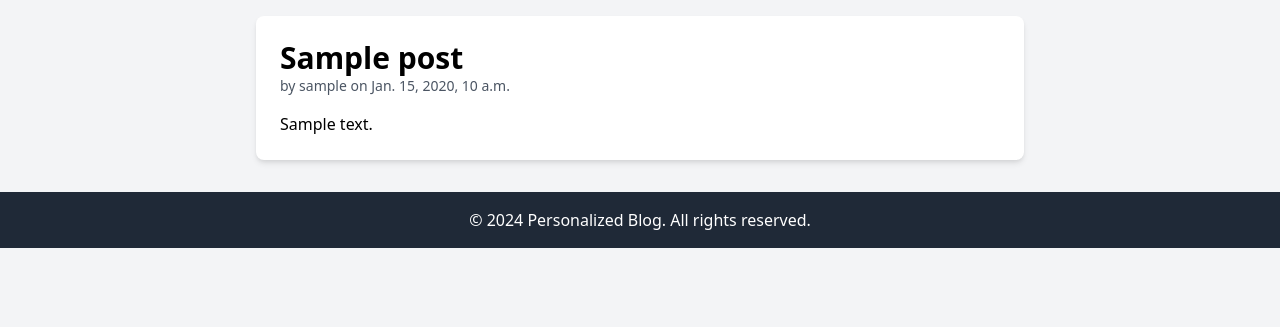
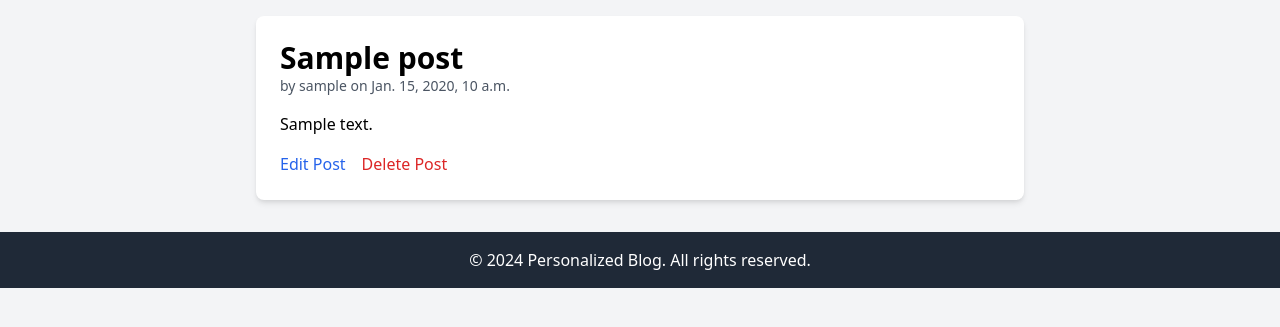
Before and after one commit to shohan-pherones/dj_blog, a Django app: page /post/1/ in a window 1280 px wide. Shown: the part 92-419 px from the top of the page. Run offline with Django 5.2, Linux system fonts and the light colour scheme; a user stored in the database is signed in; tables that the repository leaves empty hold one stand-in row (values such as "Sample post").

Commit message:
Added post editing and deletion functionality

```diff
--- a/blog/templates/blog/post_detail.html
+++ b/blog/templates/blog/post_detail.html
@@ -7,5 +7,12 @@
     <div class="mt-4">
         <p>{{ post.content }}</p>
     </div>
+
+    {% if post.author == user %}
+    <div class="mt-4 flex space-x-4">
+        <a href="{% url 'edit_post' post.id %}" class="text-blue-600 hover:underline">Edit Post</a>
+        <a href="{% url 'delete_post' post.id %}" class="text-red-600 hover:underline">Delete Post</a>
+    </div>
+    {% endif %}
 </div>
 {% endblock %}
--- a/blog/urls.py
+++ b/blog/urls.py
@@ -8,4 +8,6 @@ urlpatterns = [
     path('logout/', views.user_logout, name='logout'),
     path('create/', views.create_post, name='create_post'),
     path('post/<int:post_id>/', views.post_detail, name='post_detail'),
+    path('post/<int:post_id>/edit/', views.edit_post, name='edit_post'),
+    path('post/<int:post_id>/delete/', views.delete_post, name='delete_post'),
 ]
--- a/blog/views.py
+++ b/blog/views.py
@@ -1,9 +1,10 @@
 from django.shortcuts import render
-from django.shortcuts import render, redirect
+from django.shortcuts import render, redirect, get_object_or_404
 from django.contrib.auth import login, authenticate, logout
 from .forms import RegistrationForm, LoginForm
 from .models import Post
 from .forms import PostForm
+from django.http import Http404
 
 
 def index(request):
@@ -32,6 +33,23 @@ def post_detail(request, post_id):
     return render(request, 'blog/post_detail.html', {'post': post})
 
 
+def edit_post(request, post_id):
+    post = get_object_or_404(Post, id=post_id)
+
+    if post.author != request.user:
+        raise Http404("You are not allowed to edit this post.")
+
+    if request.method == 'POST':
+        form = PostForm(request.POST, instance=post)
+        if form.is_valid():
+            form.save()
+            return redirect('post_detail', post_id=post.id)
+    else:
+        form = PostForm(instance=post)
+
+    return render(request, 'blog/edit_post.html', {'form': form, 'post': post})
+
+
 def register(request):
     if request.method == 'POST':
         form = RegistrationForm(request.POST)
@@ -44,6 +62,16 @@ def register(request):
     else:
         form = RegistrationForm()
     return render(request, 'blog/register.html', {'form': form})
+
+
+def delete_post(request, post_id):
+    post = get_object_or_404(Post, id=post_id)
+
+    if post.author != request.user:
+        raise Http404("You are not allowed to delete this post.")
+
+    post.delete()
+    return redirect('index')
 
 
 def user_login(request):
```
Also changed, not shown: blog/templates/blog/edit_post.html (added, +13 -0 lines).
